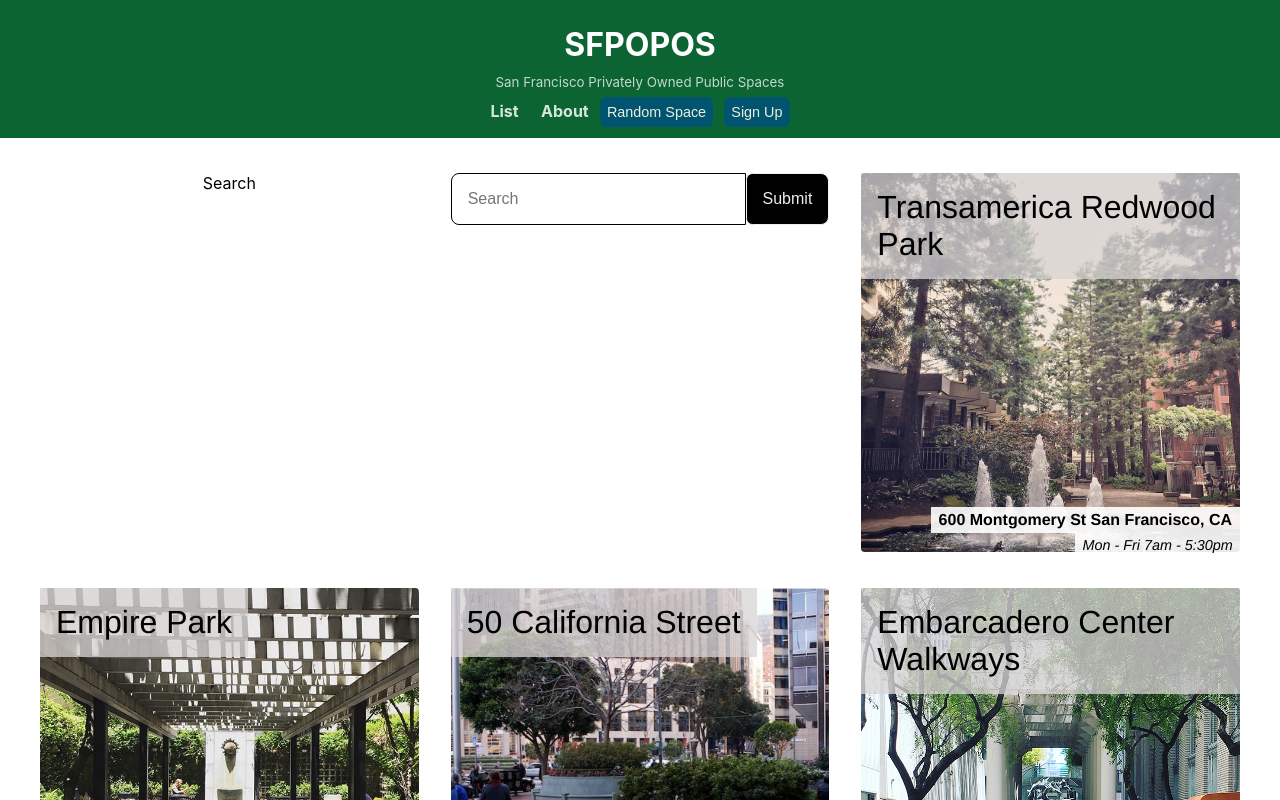
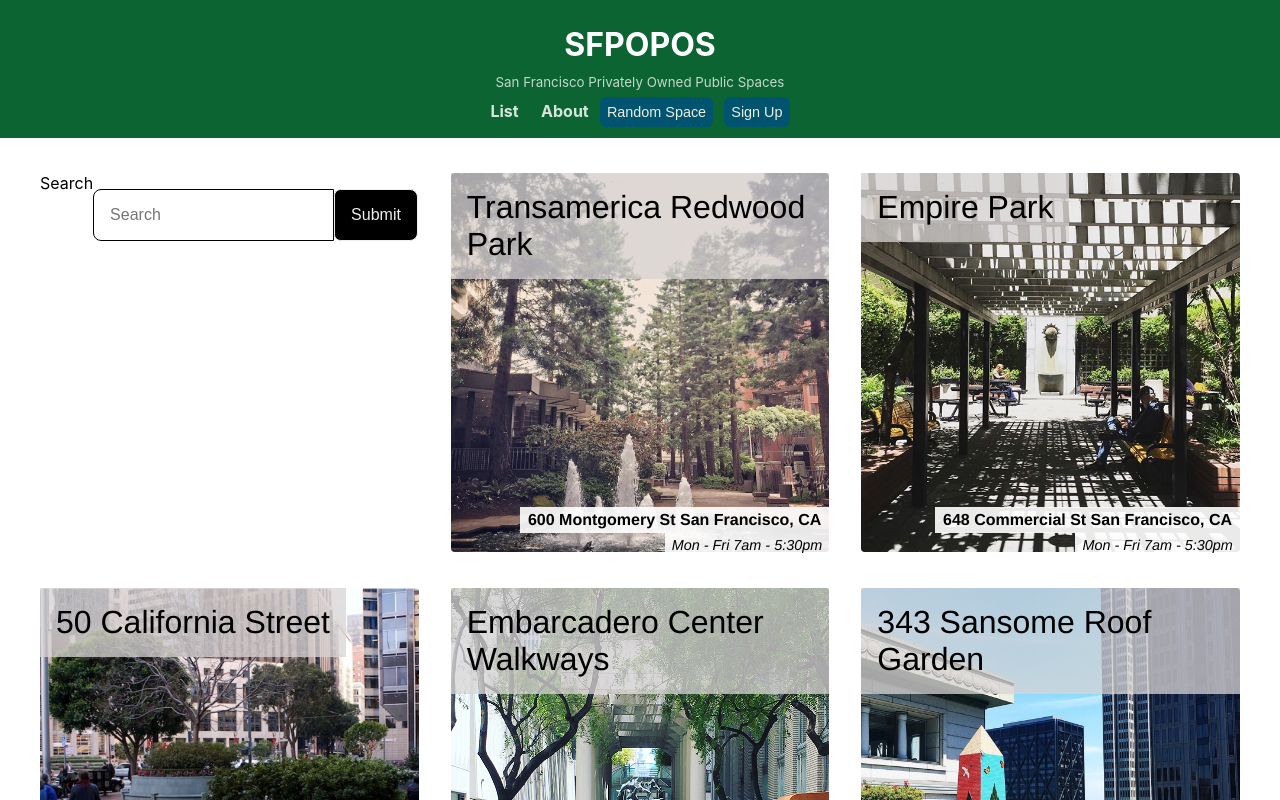
Before and after one commit to el634dev/sfpopos, a React (Create React App) app: page /#/ in a window 1280 px wide. Shown: the top 800 px of the page. Built offline with nearby package versions, Linux system fonts and the light colour scheme.

Commit message:
Update POPOSList.js

```diff
--- a/src/components/POPOSList/POPOSList.js
+++ b/src/components/POPOSList/POPOSList.js
@@ -30,8 +30,9 @@
     // Displaying public spaces
     return (
         <div className="POPOSList">
-           <label for="search">Search</label>
             <form>
+                <label for='search'>Search</label>
+                <p>
                     <input
                         value={query}
                         id="search"
@@ -40,6 +41,7 @@
                     />
                     {/* Submit Button */}
                     <button type="submit">Submit</button>
+                </p>
            </form>
            {/* Spaces */}
            { spaces }
```
Lines whose indentation alone changed are shown as unchanged.
